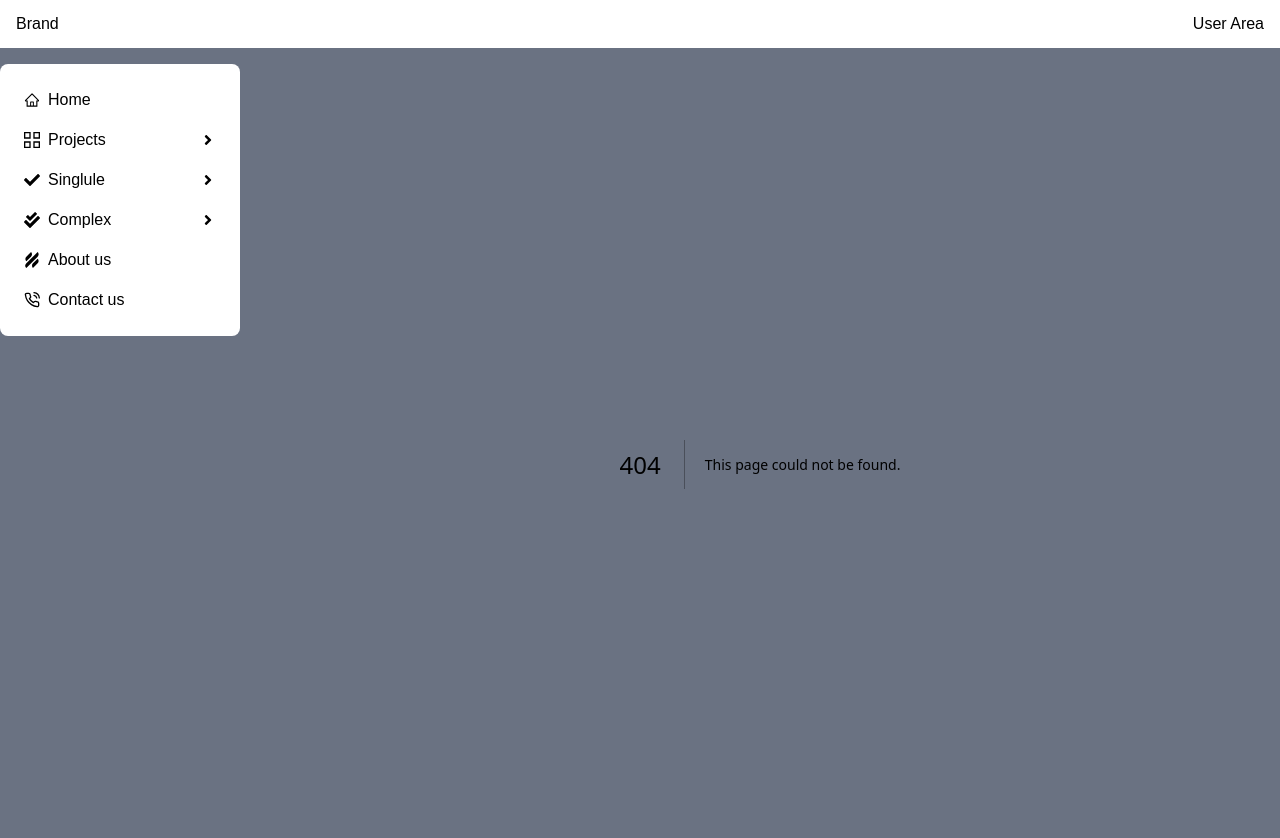
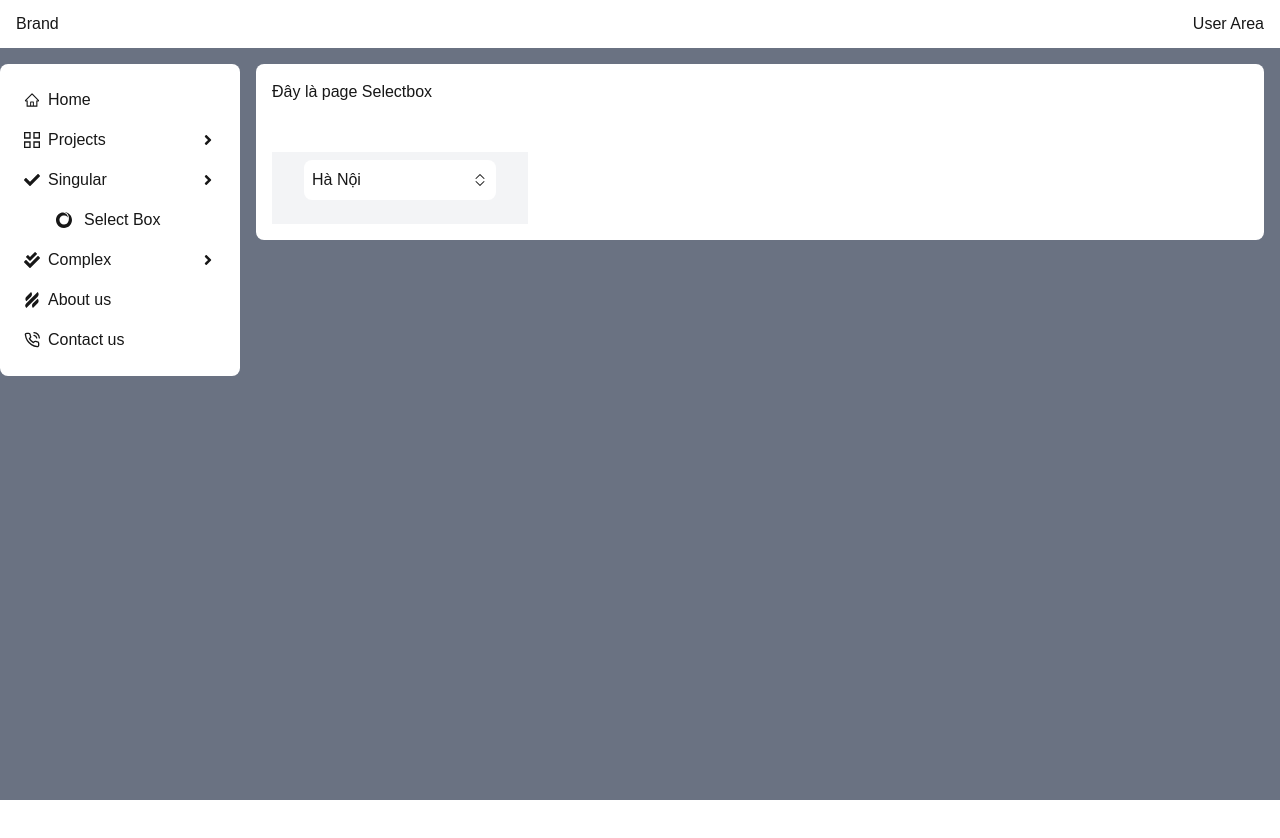
Before and after one commit to HoangNamDanga/nextjs-tailwind-sandbox, a Next.js app: page /singular/selectbox in a window 1280 px wide. Before the commit this address had no page. Shown: the top 838 px of the page. After the commit the page ends 800 px from the top, so only its background shows below. Built offline with nearby package versions, Linux system fonts and the light colour scheme.

Commit message:
CustomSelectBox

```diff
--- a/app/components/MainLayout.jsx
+++ b/app/components/MainLayout.jsx
@@ -9,7 +9,7 @@
 import { GrProjects } from "react-icons/gr";
 import { FaAngleRight, FaCheck, FaCheckDouble } from "react-icons/fa";
 import { FiPhoneCall } from "react-icons/fi";
-import { SiHelpscout } from "react-icons/si";
+import { SiHelpscout, SiSinglestore } from "react-icons/si";
 
 const MainLayout = ({ children }) => {
   const { open } = useContext(MenuContext);
@@ -35,12 +35,20 @@
               </h3>
               <FaAngleRight />
             </li>
-            <li className="flex justify-start items-center hover:bg-blue-200 hover:text-blue-800 rounded-xl p-2">
-              <FaCheck className="mr-2" />
-              <h3 className="flex-1" href="/">
-                Singlule
-              </h3>
-              <FaAngleRight />
+            <li className="flex flex-col justify-start items-start hover:bg-blue-200 hover:text-blue-800 rounded-xl p-2">
+              <div className="w-full flex flex-row justify-start items-center">
+                <FaCheck className="mr-2" />
+                <h3 className="flex-1" href="/">
+                  Singular
+                </h3>
+                <FaAngleRight />
+              </div>
+              <ul className="ml-8 mt-4">
+                <li className="flex justify-center items-center gap-3">
+                  <SiSinglestore />
+                  <Link href="/singular/selectbox">Select Box</Link>
+                </li>
+              </ul>
             </li>
             <li className="flex justify-start items-center hover:bg-blue-200 hover:text-blue-800 rounded-xl p-2">
               <FaCheckDouble className="mr-2" />
--- /dev/null
+++ b/app/singular/selectbox/components/CustomSelectBox.jsx
@@ -0,0 +1,52 @@
+"use client";
+
+import React, { useState } from "react";
+import { BsChevronExpand } from "react-icons/bs";
+import { AiOutlineCheck } from "react-icons/ai";
+
+const cities = ["Hà Nội", "Hải Phòng", "TP.HCM", "Vũng Tàu", "Bình Định"];
+const CustomSelectBox = () => {
+  const [selectedCity, setSelectedCity] = useState("Hà Nội");
+  const [open, setOpen] = useState(false);
+
+  return (
+    <>
+      <div className="bg-gray-100 flex flex-col justify-center items-center w-64 relative z-30">
+        <div
+          onClick={() => setOpen((prev) => !prev)}
+          className="flex flex-row justify-between items-center bg-white w-48  my-2 p-2 rounded-lg cursor-pointer"
+        >
+          <span>{selectedCity}</span>
+          <BsChevronExpand classname="text-gray-400" />
+        </div>
+        <div
+          className={`flex flex-col bg-white w-48 my-2 rounded-lg ${
+            open ? "opacity-100` h-auto" : "opacity-0 h-0"
+          } transition-all duration-200 overflow-hidden absolue top-16 left-0`}
+        >
+          {cities.map((item) => (
+            <div
+              key={item}
+              onClick={() => {
+                setSelectedCity(item);
+                setOpen(false);
+              }}
+              className={`flex justify-start items-center gap-x-2 px-2 py-1 hover:bg-orange-100 cursor-pointer ${selectedCity === item ? "bg-orange-100" : ""}`}
+            >
+              <AiOutlineCheck
+                className={`text-orange-300 ${selectedCity === item ? "opacity-100" : "opacity-0"}`}
+              />
+              <span>{item}</span>
+            </div>
+          ))}
+        </div>
+      </div>
+      <div
+        onClick={() => setOpen(false)}
+        className={`bg-sky-100 fixed inset-0 opacity-50 z-0 ${open ? "block" : "hidden"}`}
+      ></div>
+    </>
+  );
+};
+
+export default CustomSelectBox;
--- /dev/null
+++ b/app/singular/selectbox/page.jsx
@@ -0,0 +1,14 @@
+import React from "react";
+import CustomSelectBox from "../selectbox/components/CustomSelectBox";
+const SelectBoxPage = () => {
+  return (
+    <div className="bg-white rounded-lg mx-4 p-4">
+      <h1>Đây là page Selectbox</h1>
+      <br />
+      <br />
+      <CustomSelectBox></CustomSelectBox>
+    </div>
+  );
+};
+
+export default SelectBoxPage;
```
